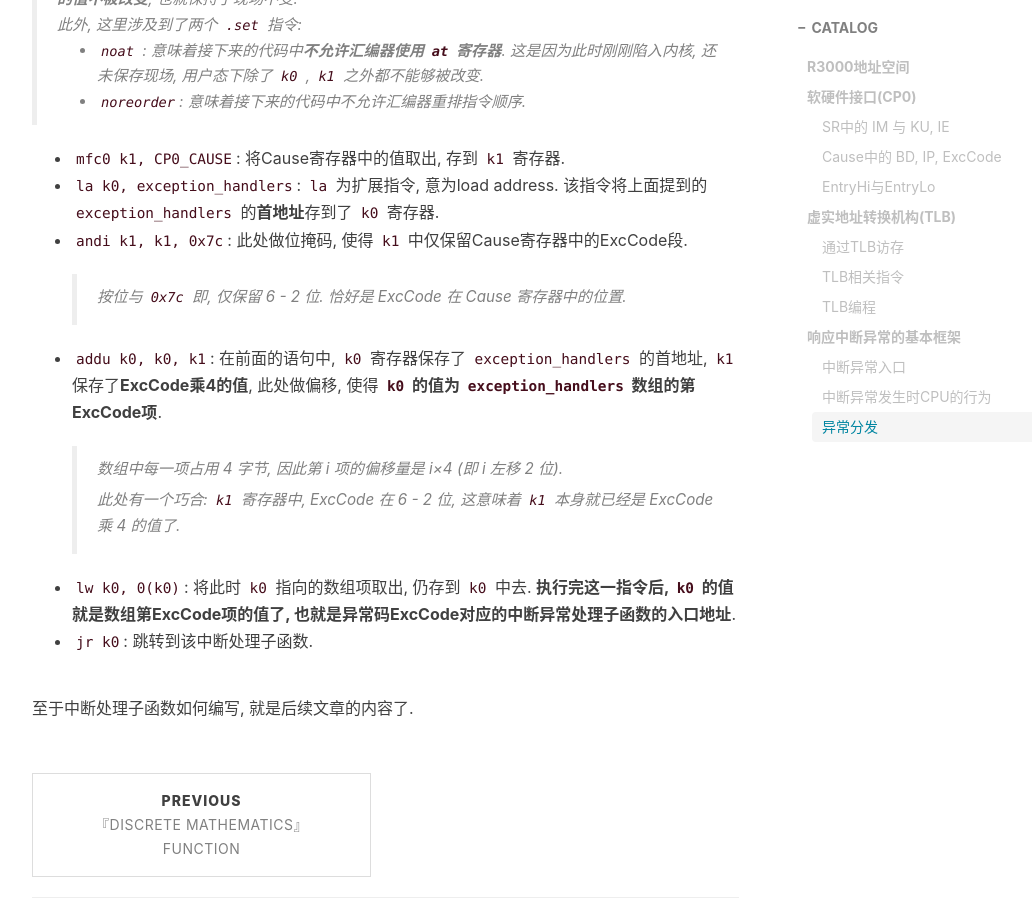
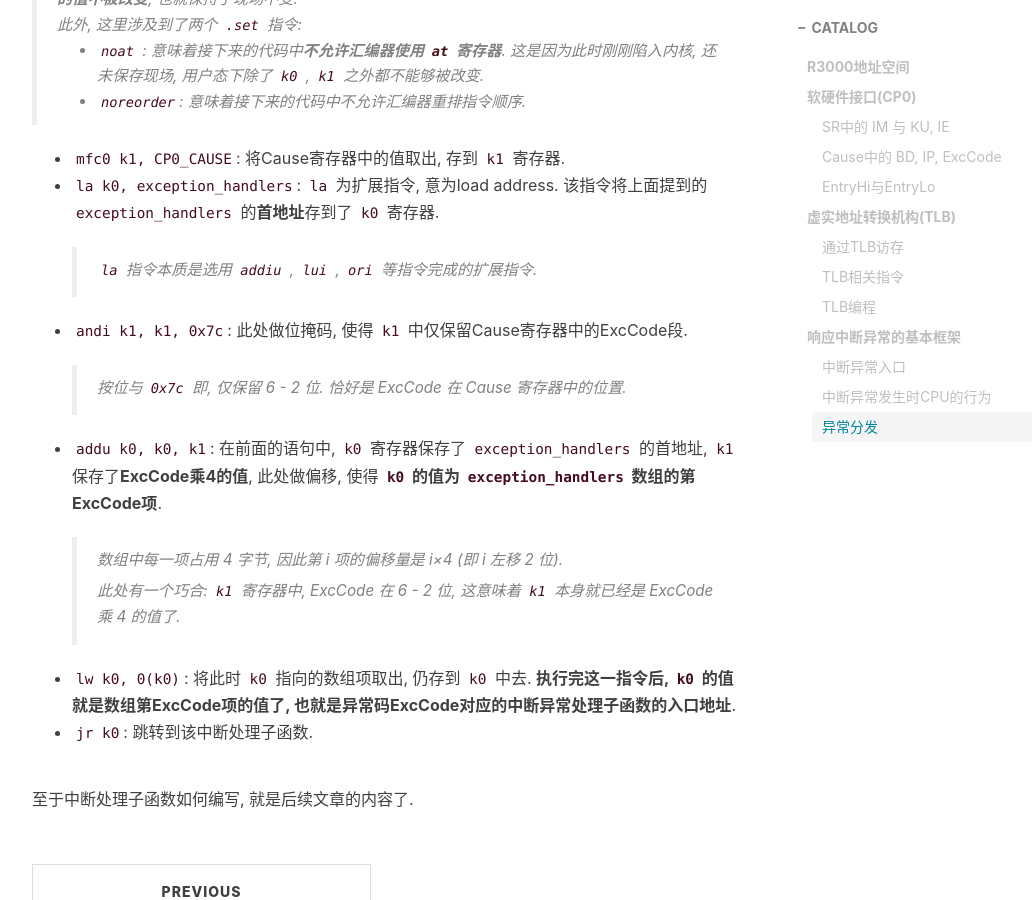
Before and after one commit to Coekjan/coekjan.github.io, a Jekyll site: the page built from _posts/MOS/2021-07-15-Introduction.md, in a window 1280 px wide and 900 px high, scrolled down 9133 px. Shown: the whole window, without its empty margins (233-1265 px from the left). Built offline with Jekyll 4.4.1, drawn with Linux system fonts in a browser that asks for light colours; nearby versions of some CDN libraries; comment, search, counter and statistics services are not loaded.

Commit message:
Add explanation about `la`

```diff
--- a/_posts/MOS/2021-07-15-Introduction.md
+++ b/_posts/MOS/2021-07-15-Introduction.md
@@ -249,6 +249,7 @@ END(except_vec3)
 
 * `mfc0 k1, CP0_CAUSE`: 将Cause寄存器中的值取出, 存到 `k1` 寄存器.
 * `la k0, exception_handlers`: `la` 为扩展指令, 意为load address. 该指令将上面提到的 `exception_handlers` 的**首地址**存到了 `k0` 寄存器.
+  > `la` 指令本质是选用 `addiu` , `lui` , `ori` 等指令完成的扩展指令.
 * `andi k1, k1, 0x7c`: 此处做位掩码, 使得 `k1` 中仅保留Cause寄存器中的ExcCode段.
   > 按位与 `0x7c` 即, 仅保留 6 - 2 位. 恰好是 ExcCode 在 Cause 寄存器中的位置.
 * `addu k0, k0, k1`: 在前面的语句中, `k0` 寄存器保存了 `exception_handlers` 的首地址, `k1` 保存了**ExcCode乘4的值**, 此处做偏移, 使得 **`k0` 的值为 `exception_handlers` 数组的第ExcCode项**.
```
